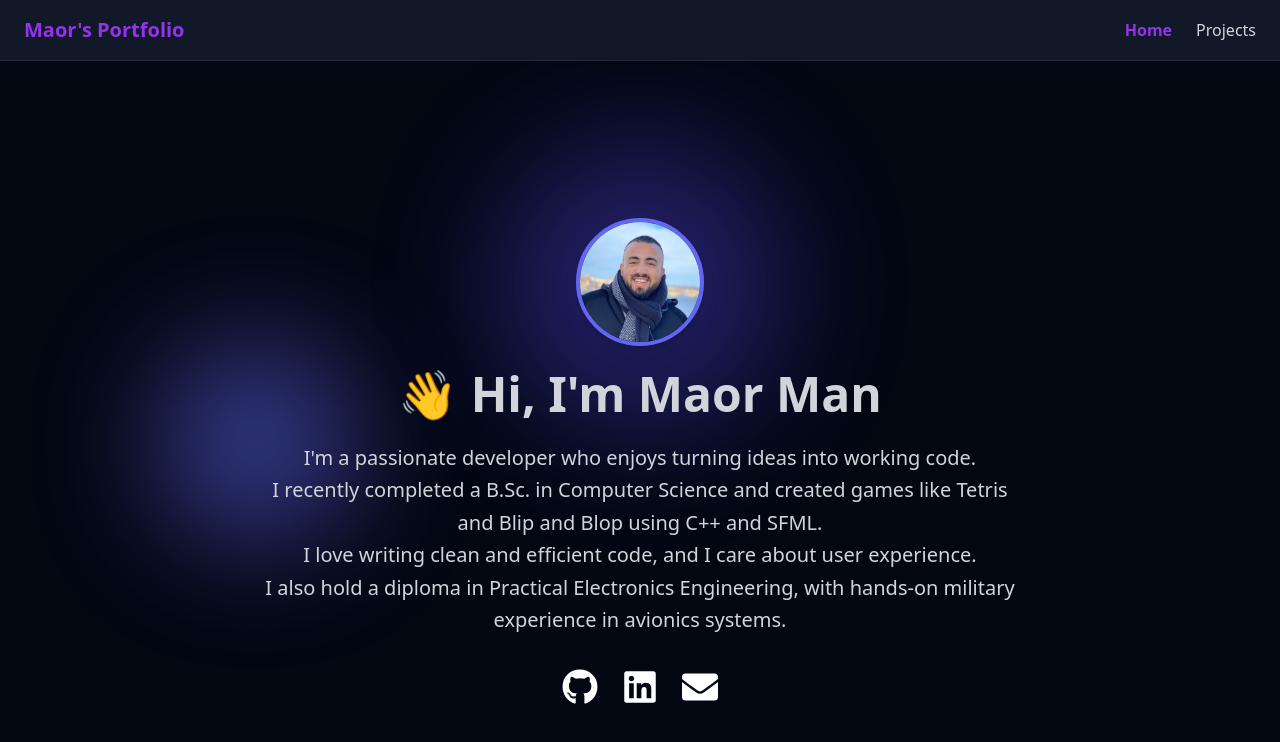
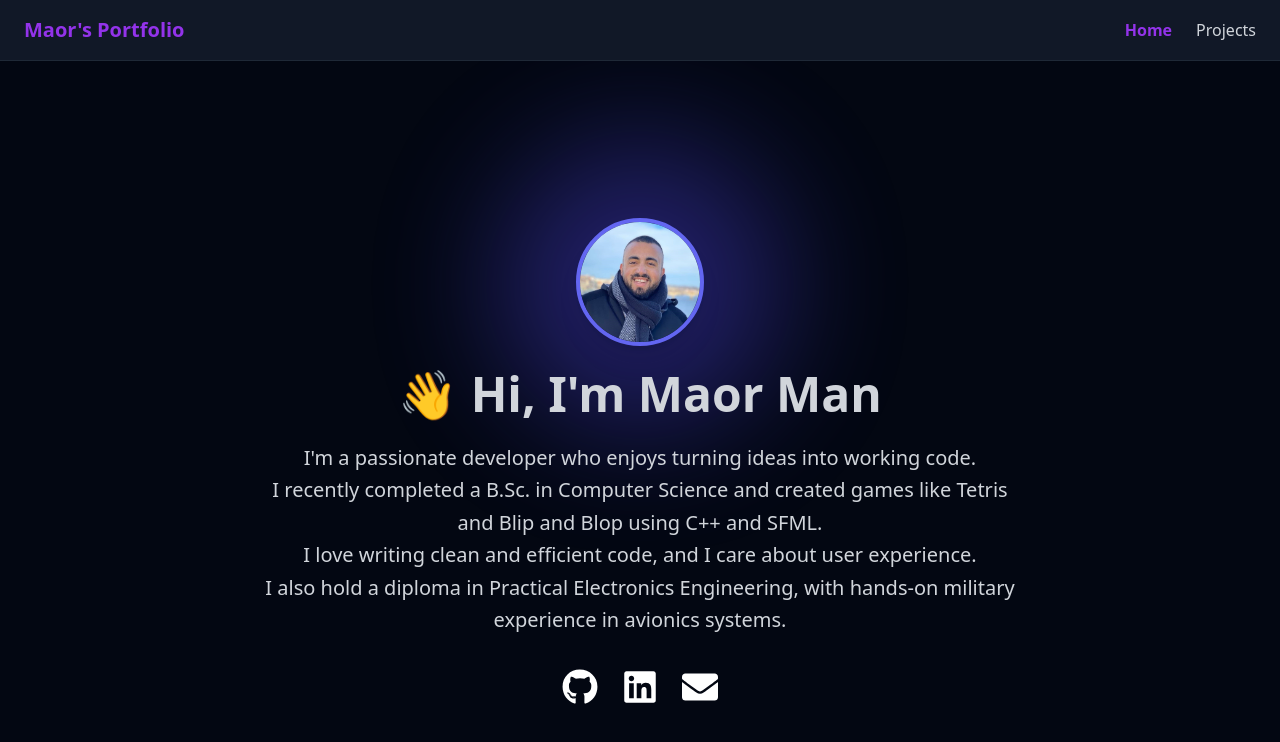
Before and after one commit to MaorMan1/my-portfolio, a React (Vite) app in the folder frontend/: page / in a window 1280 px wide. Shown: the top 742 px of the page. Built offline with nearby package versions, Linux system fonts and the light colour scheme.

Commit message:
Home Page started

```diff
--- a/frontend/src/pages/Home.tsx
+++ b/frontend/src/pages/Home.tsx
@@ -2,10 +2,9 @@ import { useState, useRef } from 'react'
 import { FaGithub, FaLinkedin, FaEnvelope } from 'react-icons/fa'
 import profilePic from '../assets/ProfilePic.jpg'
 
-
 function Home() {
-
   const [mousePos, setMousePos] = useState({ x: 0, y: 0 })
+  const [showGlow, setShowGlow] = useState(false)
   const containerRef = useRef<HTMLDivElement>(null)
 
   const handleMouseMove = (e: React.MouseEvent) => {
@@ -15,10 +14,26 @@ function Home() {
       x: e.clientX - rect.left,
       y: e.clientY - rect.top,
     })
+    setShowGlow(true)
   }
+
+  const handleTouchMove = (e: React.TouchEvent) => {
+    if (!containerRef.current) return
+    const touch = e.touches[0]
+    const rect = containerRef.current.getBoundingClientRect()
+    setMousePos({
+      x: touch.clientX - rect.left,
+      y: touch.clientY - rect.top,
+    })
+    setShowGlow(true)
+  }
+
+  const handleMouseLeave = () => setShowGlow(false)
+  const handleTouchEnd = () => setShowGlow(false)
+
   return (
     <div className="relative flex flex-col items-center justify-center min-h-screen px-4 text-center bg-gray-950 text-white overflow-hidden">
-      {/* 🔮 Glowing blurred background behind profile image */}
+      {/* 🔮 Static blurred glow behind profile image */}
       <div className="absolute w-72 h-72 bg-indigo-600 opacity-30 blur-3xl rounded-full top-20 animate-pulse z-0" />
 
       {/* 👤 Profile Picture */}
@@ -32,14 +47,20 @@ function Home() {
 
       <h1 className="text-5xl font-bold mb-6 text-gray-300 z-10">👋 Hi, I'm Maor Man</h1>
 
+      {/* 📝 Description with interactive glow */}
       <div
         ref={containerRef}
         onMouseMove={handleMouseMove}
+        onTouchMove={handleTouchMove}
+        onMouseLeave={handleMouseLeave}
+        onTouchEnd={handleTouchEnd}
         className="relative group max-w-3xl mb-8"
       >
-        {/* 🔵 Dynamic circular glow */}
+        {/* 🔵 Glow that appears on hover/touch */}
         <div
-          className="absolute w-48 h-48 bg-indigo-500 rounded-full opacity-60 blur-3xl pointer-events-none transition-transform duration-75"
+          className={`absolute w-48 h-48 bg-indigo-500 rounded-full blur-3xl pointer-events-none transition-opacity duration-300 ${
+            showGlow ? 'opacity-60' : 'opacity-0'
+          }`}
           style={{
             transform: `translate(${mousePos.x - 96}px, ${mousePos.y - 96}px)`,
           }}
@@ -53,7 +74,7 @@ function Home() {
         </p>
       </div>
 
-      {/* 🌐 Social Links with hover effects */}
+      {/* 🌐 Social Icons */}
       <div className="flex space-x-6 text-4xl z-10">
         <a
           href="https://github.com/MaorMan1"
```
